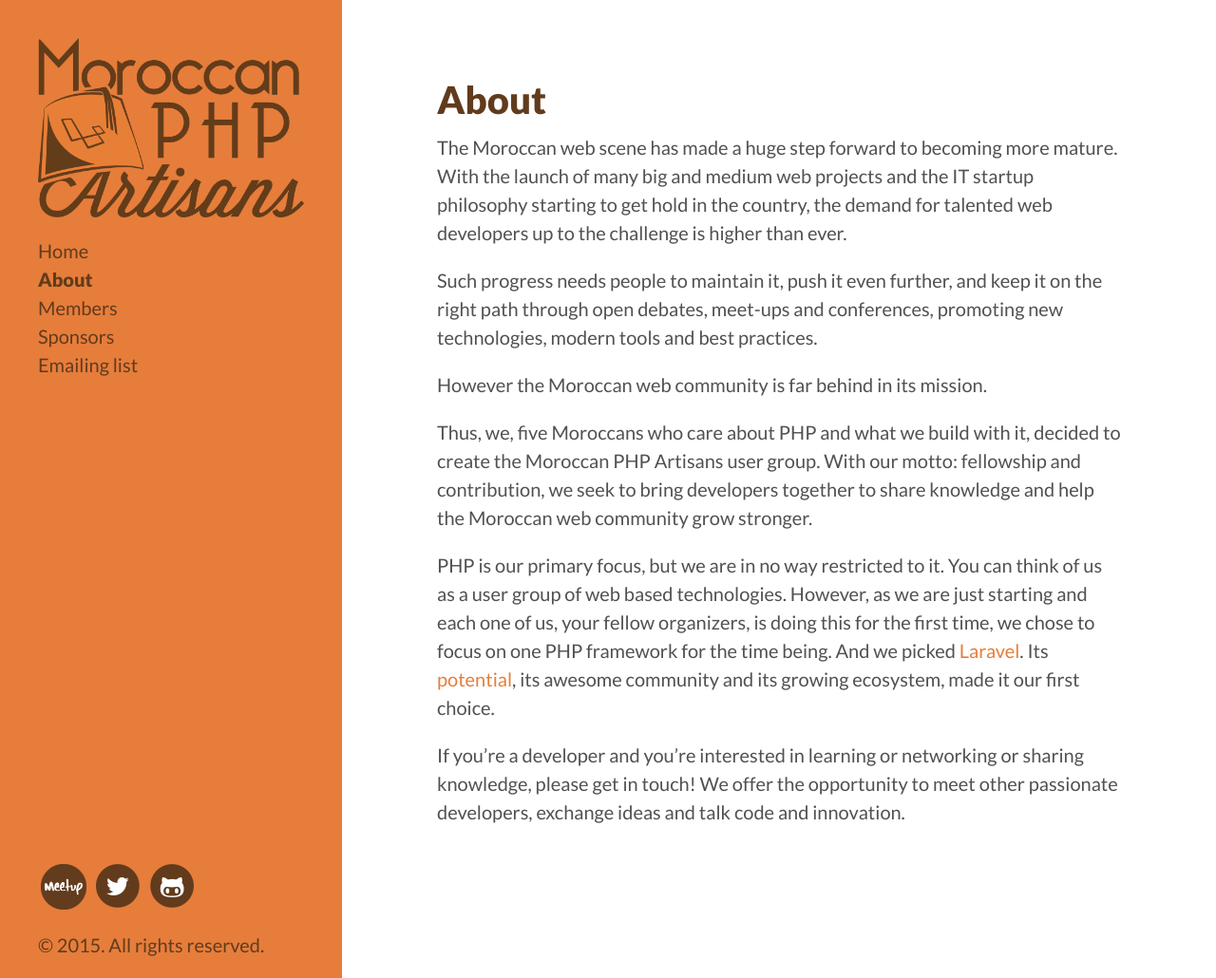
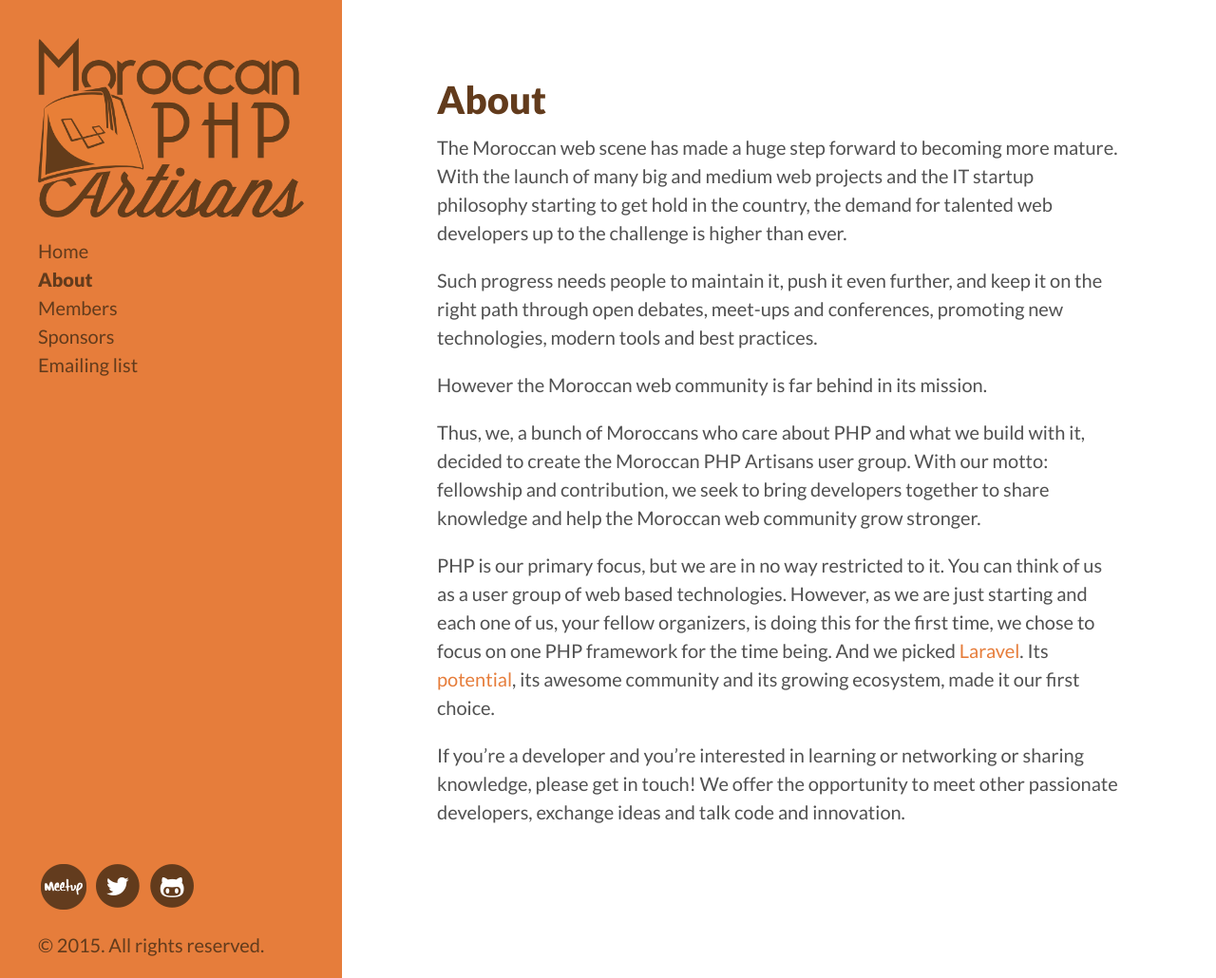
Before and after one commit to moughamir/MoroccanPHPArtisans.github.io, a Jekyll site: the page built from about.md, in a window 1280 px wide and 1030 px high. Shown: the whole window at 95% size. Built offline with Jekyll 4.4.1, drawn with Linux system fonts in a browser that asks for light colours; Markdown is read by kramdown in place of the engine named in the settings.

Commit message:
Decoupled about page from the number of artisans :D

```diff
--- a/about.md
+++ b/about.md
@@ -10,7 +10,7 @@ Such progress needs people to maintain it, push it even further, and keep it on
 
 However the Moroccan web community is far behind in its mission.
 
-Thus, we, five Moroccans who care about PHP and what we build with it, decided to create the Moroccan PHP Artisans user group. With our motto: fellowship and contribution, we seek to bring developers together to share knowledge and help the Moroccan web community grow stronger.
+Thus, we, a bunch of Moroccans who care about PHP and what we build with it, decided to create the Moroccan PHP Artisans user group. With our motto: fellowship and contribution, we seek to bring developers together to share knowledge and help the Moroccan web community grow stronger.
 
 PHP is our primary focus, but we are in no way restricted to it. You can think of us as a user group of web based technologies. However, as we are just starting and each one of us, your fellow organizers, is doing this for the first time, we chose to focus on one PHP framework for the time being. And we picked [Laravel](http://laravel.com). Its [potential](http://www.sitepoint.com/best-php-frameworks-2014/), its awesome community and its growing ecosystem, made it our first choice.
 
```
